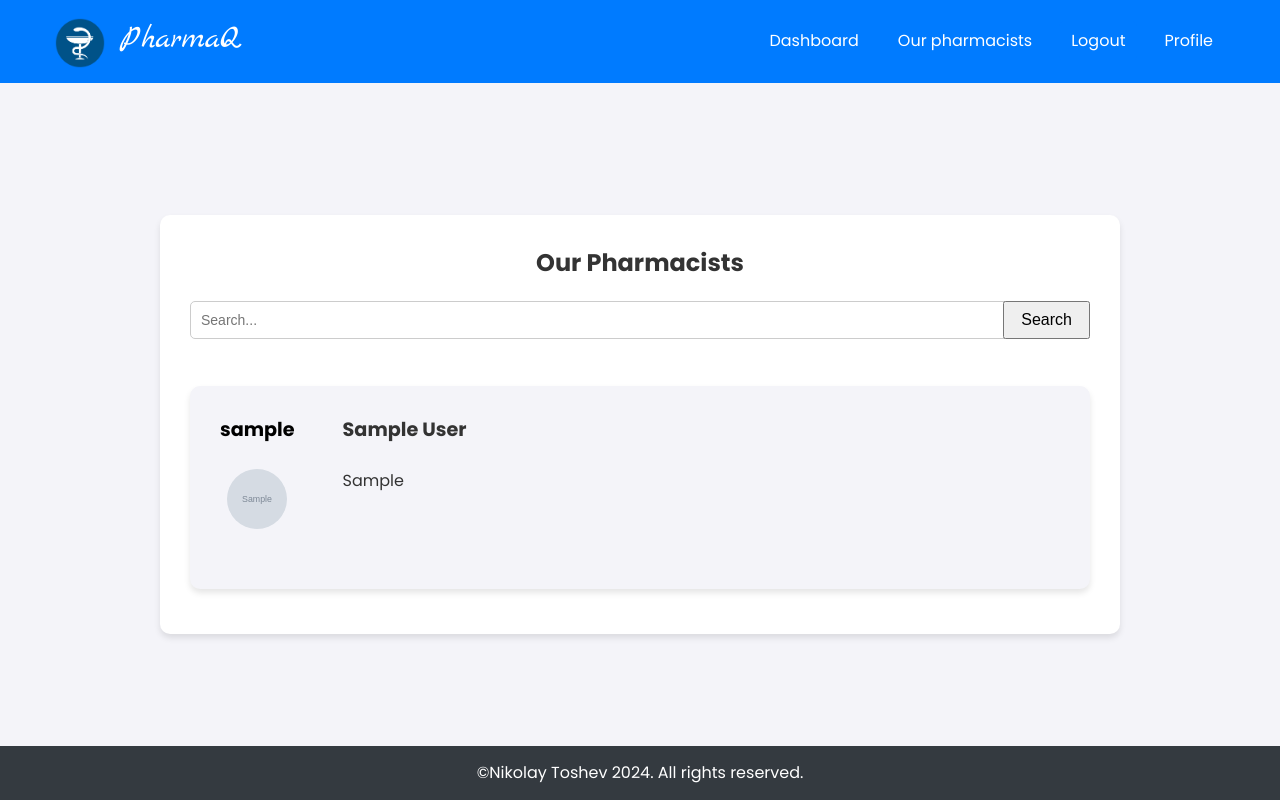
After one commit to Nikolay-Toshev/PharmaQ, a Django app: page /accounts/pharmasists/ in a window 1280 px wide. The commit adds this page. Run offline with Django 5.2, Linux system fonts and the light colour scheme; a user stored in the database is signed in; tables that the repository leaves empty hold one stand-in row (values such as "Sample post"); grey boxes marked "Sample" are stand-in pictures.

Commit message:
feat: created AllPharmacistListView with search functionallity

```diff
--- a/PharmaQ/PharmaQ/accounts/urls.py
+++ b/PharmaQ/PharmaQ/accounts/urls.py
@@ -1,7 +1,7 @@
 from django.contrib.auth.views import LogoutView
 from django.urls import path, include
 from PharmaQ.accounts.views import AppUserLoginView, PatientRegistrationView, PatientEditView, UserDetailView, \
-    AppUserDeleteView, AppUserChangePasswordView, PharmacistRegistrationView, PharmacistEditView
+    AppUserDeleteView, AppUserChangePasswordView, PharmacistRegistrationView, PharmacistEditView, AllPharmacistListView
 
 urlpatterns = [
     path('login/', AppUserLoginView.as_view(), name='login'),
@@ -10,6 +10,7 @@ urlpatterns = [
         path('patient/', PatientRegistrationView.as_view(), name='patient-registration'),
         path('pharmacist/', PharmacistRegistrationView.as_view(), name='pharmacist-registration'),
     ])),
+    path('pharmasists/', AllPharmacistListView.as_view(), name='pharmacist-list-all'),
     path('profile/<int:pk>/', include([
         path('details/', UserDetailView.as_view(), name='user-details'),
         path('edit/patient/', PatientEditView.as_view(), name='patient-edit'),
--- a/PharmaQ/PharmaQ/accounts/views/pharmacist_views.py
+++ b/PharmaQ/PharmaQ/accounts/views/pharmacist_views.py
@@ -1,9 +1,10 @@
 from django.contrib.auth import get_user_model, login
 from django.contrib.auth.mixins import LoginRequiredMixin, UserPassesTestMixin
 from django.contrib.auth.models import Group
+from django.db.models import Q
 from django.shortcuts import get_object_or_404
 from django.urls import reverse_lazy
-from django.views.generic import CreateView, UpdateView
+from django.views.generic import CreateView, UpdateView, ListView
 from PharmaQ.accounts.forms import AppUserRegistrationForm
 from PharmaQ.accounts.forms.pharmacist_forms import PharmacistEditForm
 
@@ -44,3 +45,21 @@ class PharmacistEditView(LoginRequiredMixin, UserPassesTestMixin, UpdateView):
     def get_success_url(self):
         patient_id = self.kwargs['pk']
         return reverse_lazy('user-details', kwargs={'pk': patient_id})
+
+
+class AllPharmacistListView(LoginRequiredMixin, ListView):
+    model = UserModel
+    template_name = 'accounts/pharmacist-list-all.html'
+    context_object_name = 'all_pharmacists'
+
+    search_fields = ['username', 'first_name', 'last_name']
+
+    def get_queryset(self, **kwargs):
+        queryset = UserModel.objects.filter(is_pharmacist=True)
+        query = self.request.GET.get('q')
+        if query and self.search_fields:
+            search_query = Q()
+            for field in self.search_fields:
+                search_query |= Q(**{f'{field}__icontains': query})
+            queryset = queryset.filter(search_query)
+        return queryset
--- a/PharmaQ/static/css/forms.css
+++ b/PharmaQ/static/css/forms.css
@@ -198,3 +198,16 @@ details p {
 details:not([open]):hover {
     background-color: #007bff;
 }
+
+.search-form{
+    position: relative;
+    padding-bottom: 2rem;
+}
+
+.search-form button {
+    position: absolute;
+    top: 0;
+    right: 0;
+    font-size: 16px;
+    padding: 8px 16px ;
+}
--- /dev/null
+++ b/PharmaQ/templates/accounts/pharmacist-list-all.html
@@ -0,0 +1,56 @@
+{% extends 'common/base.html' %}
+{% load static %}
+{% load check_user_group %}
+{% load question_tags %}
+
+
+{% block content %}
+
+    <div class="list-outer-container">
+        <div class="list-container">
+
+            <div class="list-card">
+                <h1 class="list-title">Our Pharmacists</h1>
+                    <div class="search-form-container">
+                        <form method="get" class="search-form">
+                            <input type="text" name="q" placeholder="Search... "{{ search_query }}>
+                            <button type="submit">Search</button>
+                        </form>
+                    </div>
+                    <div class="details">
+                        {% for pharmacist in all_pharmacists %}
+                            <div class="primary-detail-card">
+                                <div class="primary-container">
+                                <a href="#"><h6>{{ pharmacist.username }}</h6></a>
+                                <br>
+                                {% if pharmacist.profile_img %}
+                                    <div class="primary-img">
+                                        <a href="#"><img src="{{ pharmacist.profile_img.url }}" ></a>
+                                    </div>
+                                {% else %}
+                                    <div class="primary-img">
+                                        <a href="#"><img src="{% static 'img/kisspng-national-cyber-security-alliance-organization-drup-icon-vectors-download-customers-free-5ab19558399358.7514702115215875442358.png' %}" ></a>
+                                    </div>
+                                {% endif %}
+
+                                </div>
+                                <div class="secondary-container">
+{#                                    <h4 class="primary-title">Details</h4>#}
+                                    {% if pharmacist.first_name and pharmacist.last_name %}
+                                        <h6>{{ pharmacist.first_name }} {{ pharmacist.last_name }}</h6>
+                                    {% else %}
+                                        <h6>Anonymous</h6>
+                                    {% endif %}
+                                    {% if pharmacist.personal_info %}
+                                        <br>
+                                        <p>{{ pharmacist.personal_info }}</p>
+                                    {% endif %}
+
+                                </div>
+                        </div>
+                    {% endfor %}
+                </div>
+            </div>
+        </div>
+    </div>
+{% endblock %}
--- a/PharmaQ/templates/common/nav.html
+++ b/PharmaQ/templates/common/nav.html
@@ -10,6 +10,7 @@
         <ul class="nav-links">
             {% if request.user.is_authenticated %}
                 <li><a href="{% url 'index' %}">Dashboard</a></li>
+                <li><a href="{% url 'pharmacist-list-all' %}">Our pharmacists</a></li>
                 <li>
                     <form method="post" action="{% url 'logout' %}">
                         {% csrf_token %}
```
Also changed, not shown: PharmaQ/templates/consultations/answer/answer-list.html (+4 -4 lines), PharmaQ/templates/consultations/question/question-list.html (+5 -5 lines).
